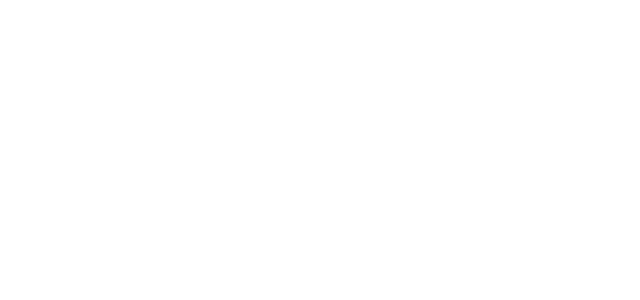
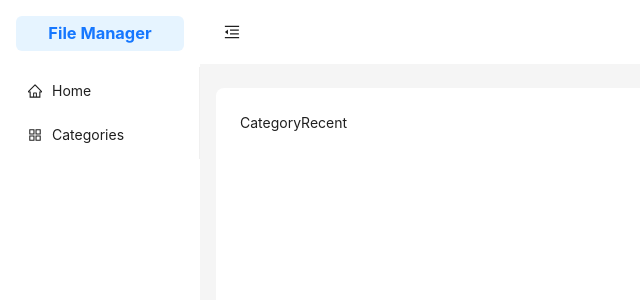
Before and after one commit to dovancuongadhp/file-manager-fe, a React (Vite) app: page /categories/recent in a window 1280 px wide. Before the commit this address had no page. Shown: the top 300 px of the page, without its empty margins (0-640 px from the left). Built offline with nearby package versions, Linux system fonts and the light colour scheme.

Commit message:
navigation

```diff
--- a/src/components/organisms/SiderTemplate/index.jsx
+++ b/src/components/organisms/SiderTemplate/index.jsx
@@ -1,10 +1,17 @@
 import { NavLink } from "react-router-dom";
-import routes from "../../../routes/routes";
+import navigationMenu from "../../../routes/navigationMenu";
 import { Layout, Menu } from "antd";
 import { FileFilled } from "@ant-design/icons";
-
 function SiderTemplate({ isCollapse }) {
   const currentPath = window.location.pathname;
+  // function getItem(label, key, icon, children) {
+  //   return {
+  //     key,
+  //     icon,
+  //     children,
+  //     label,
+  //   };
+  // }
   return (
     <Layout.Sider
       trigger={null}
@@ -19,7 +26,7 @@
         theme="light"
         mode="inline"
         defaultSelectedKeys={[currentPath]}
-        items={routes?.map((item) => ({
+        items={navigationMenu?.map((item) => ({
           key: item.path,
           icon: <item.icon />,
           label: <NavLink to={item?.path}> {item.label}</NavLink>,
--- /dev/null
+++ b/src/pages/categories/navigation.js
@@ -0,0 +1,19 @@
+import { AppstoreOutlined } from '@ant-design/icons'
+const navigation_category = [
+    {
+        id: "categories",
+        label: "Categories",
+        icon: AppstoreOutlined,
+        path: "/categories",
+        children: [
+            {
+                id: "categories_recent",
+                label: "Recent",
+                icon: AppstoreOutlined,
+                path: "/categories/recent",
+            }
+        ]
+    }
+
+]
+export default navigation_category
--- /dev/null
+++ b/src/pages/categories/recent/index.jsx
@@ -0,0 +1,8 @@
+
+function CategoryRecent() {
+  return (
+    <div>CategoryRecent</div>
+  )
+}
+
+export default CategoryRecent
--- a/src/pages/categories/routes.js
+++ b/src/pages/categories/routes.js
@@ -1,14 +1,20 @@
 import DefaultTemplate from "@components/templates/DefaultTemplate"
 import Categories from "./index"
-import {AppstoreOutlined } from '@ant-design/icons'
-const routes_category = [
+import CategoryRecent from "./recent"
+const routes_categories = [
     {
         id: "categories",
-        label: "Categories",
-        icon: AppstoreOutlined,
         path: "/categories",
         element: Categories,
-        template: DefaultTemplate
+        template: DefaultTemplate,
+
+    },
+    {
+        id: "categories_recent",
+        path: "/categories/recent",
+        element: CategoryRecent,
+        template: DefaultTemplate,
+
     }
 ]
-export default routes_category
+export default routes_categories
--- /dev/null
+++ b/src/pages/home/navigation.js
@@ -0,0 +1,11 @@
+import { HomeOutlined } from "@ant-design/icons"
+const navigation_home = [
+    {
+        id: "home",
+        label: "Home",
+        icon: HomeOutlined,
+        path: "/",
+
+    },
+]
+export default navigation_home
--- a/src/pages/home/routes.js
+++ b/src/pages/home/routes.js
@@ -1,12 +1,10 @@
 import Home from "./index"
 import DefaultTemplate from "@components/templates/DefaultTemplate"
-import { HomeOutlined } from "@ant-design/icons"
+
 const routes_home = [
     {
         id: "home",
         path: "/",
-        label: "Home",
-        icon: HomeOutlined,
         element: Home,
         template: DefaultTemplate
     }
--- /dev/null
+++ b/src/routes/navigationMenu.js
@@ -0,0 +1,7 @@
+import navigation_category from "@pages/categories/navigation"
+import navigation_home from "@pages/home/navigation"
+const navigationMenu = [
+    ...navigation_home,
+    ...navigation_category
+]
+export default navigationMenu
--- a/src/routes/routes.js
+++ b/src/routes/routes.js
@@ -1,8 +1,8 @@
-import routes_category from "@pages/categories/routes";
+import routes_categories from "@pages/categories/routes";
 import routes_home from "@pages/home/routes";
 
 const routes = [
     ...routes_home,
-    ...routes_category,
+    ...routes_categories,
 ]
 export default routes
```
